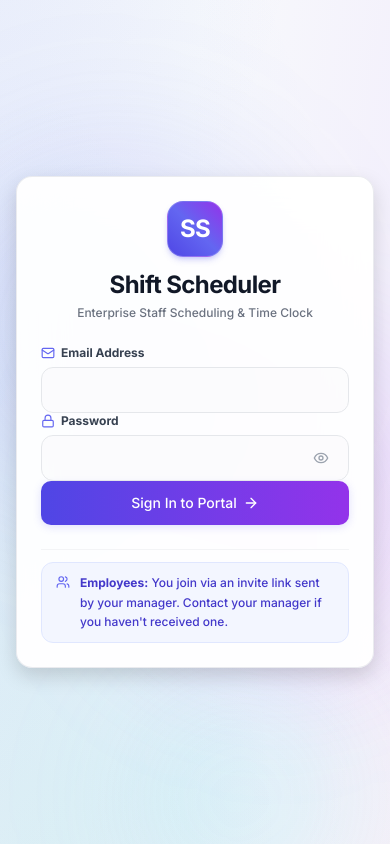
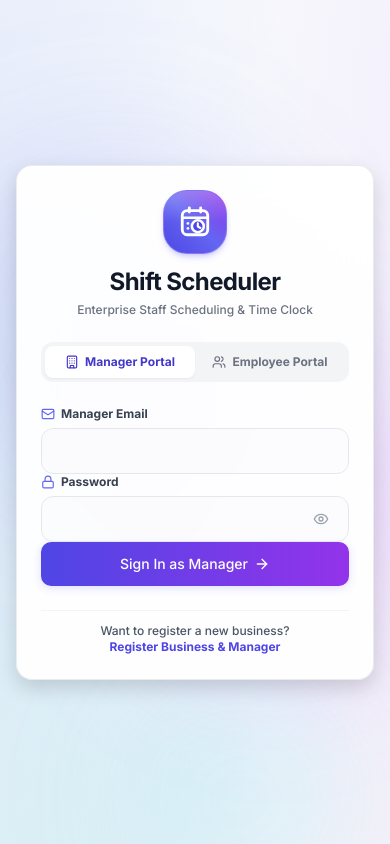
Before and after one commit to DIPanjan198/Sheduler, a React (Vite) app in the folder frontend/: page / in a window 390 px wide. Built offline with nearby package versions, Linux system fonts and the light colour scheme.

Commit message:
Update logo, navbar design, and Indian phone number formatting

```diff
--- a/frontend/src/App.tsx
+++ b/frontend/src/App.tsx
@@ -18,6 +18,7 @@ import { NoticeBoardView } from './components/notice/NoticeBoardView';
 import { LoginPage } from './pages/LoginPage';
 import { RegisterPage } from './pages/RegisterPage';
 import { AcceptInvitePage } from './pages/AcceptInvitePage';
+import { Logo } from './components/ui/Logo';
 
 const MainContent: React.FC = () => {
   const { user, toast, clearToast, isLoading } = useAuth();
@@ -63,9 +64,7 @@ const MainContent: React.FC = () => {
       <div className="min-h-screen flex items-center justify-center relative overflow-hidden">
         <AnimatedBackground />
         <div className="text-center space-y-4 relative z-10">
-          <div className="w-16 h-16 rounded-2xl bg-gradient-to-tr from-indigo-600 via-indigo-500 to-purple-600 animate-bounce mx-auto flex items-center justify-center text-white font-extrabold text-xl shadow-xl shadow-indigo-500/30 border border-white/20">
-            SS
-          </div>
+          <Logo size="xl" className="animate-bounce mx-auto" />
           <p className="text-xs text-slate-500 font-semibold tracking-widest uppercase">Loading Shift Scheduler...</p>
         </div>
       </div>
--- a/frontend/src/components/navigation/Navbar.tsx
+++ b/frontend/src/components/navigation/Navbar.tsx
@@ -4,6 +4,7 @@ import { useAuth } from '../../contexts/AuthContext';
 import { api } from '../../services/api';
 import { NotificationItem } from '../../types';
 import { useDataSync } from '../../hooks/useDataSync';
+import { Logo } from '../ui/Logo';
 
 interface NavbarProps {
   setActiveTab?: (tab: string) => void;
@@ -46,125 +47,123 @@ export const Navbar: React.FC<NavbarProps> = ({ setActiveTab }) => {
   const isManager = user?.role === 'MANAGER';
 
   return (
-    <header className="bg-white/90 backdrop-blur-md border-b border-gray-200/80 sticky top-0 z-30 shadow-sm transition-all duration-300">
-      <div className="max-w-7xl mx-auto px-3 sm:px-6 lg:px-8 h-16 flex items-center justify-between">
+    <header className="sticky top-0 z-30 bg-white/80 backdrop-blur-xl border-b border-slate-200/70 shadow-[0_2px_12px_-4px_rgba(0,0,0,0.04)] transition-all duration-300">
+      <div className="max-w-7xl mx-auto px-4 sm:px-6 lg:px-8 h-16 flex items-center justify-between gap-4">
 
-        {/* Left: Brand Logo & Business Info */}
-        <div className="flex items-center gap-2.5 sm:gap-3 min-w-0 flex-1 pr-2">
+        {/* Left: Brand & Organization Info */}
+        <div className="flex items-center gap-3 min-w-0">
           {/* Logo Badge */}
-          <div
+          <button
             onClick={() => setActiveTab && setActiveTab(isManager ? 'calendar' : 'schedule')}
-            className="w-9 h-9 sm:w-10 sm:h-10 rounded-xl bg-gradient-to-tr from-indigo-600 via-indigo-500 to-purple-600 text-white font-extrabold flex items-center justify-center shadow-md shadow-indigo-500/20 shrink-0 text-sm sm:text-base border border-white/20 active-press cursor-pointer"
+            className="group flex items-center gap-2.5 focus:outline-none"
             title="Go to main dashboard"
           >
-            <span className="tracking-tight">SS</span>
-          </div>
+            <Logo size="md" className="transition-all duration-200 group-hover:scale-105 active-press" />
+            <div className="hidden sm:block text-left">
+              <span className="text-[10px] font-extrabold uppercase tracking-widest text-indigo-600">Shift Scheduler</span>
+              <h2 className="text-sm font-bold text-slate-800 leading-tight truncate -mt-0.5">
+                {business?.name || 'Workspace'}
+              </h2>
+            </div>
+          </button>
 
-          {/* Business Name & Role Details */}
-          <div className="min-w-0 flex-1">
-            <div className="flex items-center gap-2 min-w-0">
-              <h1 className="font-bold text-gray-900 text-xs sm:text-base leading-tight truncate tracking-tight">
-                {business?.name || 'Shift Scheduler'}
-              </h1>
+          {/* Vertical subtle divider */}
+          <div className="hidden sm:block h-6 w-px bg-slate-200" />
 
-              {/* Gradient Role Badge */}
-              <span className={`inline-flex items-center gap-1 text-[9px] sm:text-[10px] font-extrabold px-2 py-0.5 rounded-full uppercase tracking-wider shrink-0 shadow-xs ${
-                isManager
-                  ? 'bg-gradient-to-r from-purple-600 to-indigo-600 text-white ring-1 ring-purple-400/30'
-                  : 'bg-gradient-to-r from-teal-500 to-emerald-600 text-white ring-1 ring-teal-400/30'
-              }`}>
-                {isManager && <Shield className="w-2.5 h-2.5 fill-current" />}
-                {user?.role || 'STAFF'}
-              </span>
-            </div>
+          {/* Role & Timezone Pill */}
+          <div className="flex items-center gap-2 min-w-0">
+            {/* Mobile business name */}
+            <span className="sm:hidden text-xs font-bold text-slate-800 truncate max-w-[120px]">
+              {business?.name || 'Workspace'}
+            </span>
 
-            {/* Timezone & Live Status */}
-            <div className="flex items-center gap-1.5 text-[10px] sm:text-xs text-gray-500 mt-0.5 min-w-0">
-              <div className="flex items-center gap-1 truncate">
-                <Clock className="w-3 h-3 text-indigo-500 shrink-0" />
-                <span className="truncate font-medium text-gray-600">{business?.timezone || 'America/New_York'}</span>
-              </div>
-              <span className="hidden sm:inline-block text-gray-300">•</span>
-              <div className="hidden sm:flex items-center gap-1 text-emerald-600 font-semibold shrink-0">
-                <span className="w-1.5 h-1.5 rounded-full bg-emerald-500 animate-pulse"></span>
-                <span className="text-[10px]">Live</span>
-              </div>
+            {/* Role Badge */}
+            <span className={`inline-flex items-center gap-1.5 px-2.5 py-1 rounded-full text-[11px] font-bold tracking-wide shadow-xs ${
+              isManager
+                ? 'bg-purple-50 text-purple-700 border border-purple-200/80'
+                : 'bg-emerald-50 text-emerald-700 border border-emerald-200/80'
+            }`}>
+              <span className={`w-1.5 h-1.5 rounded-full ${isManager ? 'bg-purple-500' : 'bg-emerald-500'}`} />
+              {isManager ? 'Manager' : 'Employee'}
+            </span>
+
+            {/* Timezone (Desktop) */}
+            <div className="hidden md:flex items-center gap-1.5 text-xs text-slate-500 bg-slate-100/70 border border-slate-200/60 px-2.5 py-1 rounded-full">
+              <Clock className="w-3.5 h-3.5 text-slate-400" />
+              <span className="font-medium">{business?.timezone || 'America/New_York'}</span>
             </div>
           </div>
         </div>
 
-        {/* Right: Notifications & User Profile */}
-        <div className="flex items-center gap-1.5 sm:gap-2.5 shrink-0">
+        {/* Right: Actions & User Info */}
+        <div className="flex items-center gap-2 sm:gap-3 shrink-0">
 
-          {/* Notification Bell Container with Ref for Click-Outside Detection */}
+          {/* Notifications Button & Dropdown */}
           <div className="relative" ref={bellContainerRef}>
             <button
               onClick={() => setShowBellMenu(!showBellMenu)}
-              className={`p-2 sm:p-2.5 text-gray-600 hover:text-indigo-600 hover:bg-indigo-50/80 rounded-xl transition-all duration-200 relative min-h-[40px] min-w-[40px] flex items-center justify-center border ${
-                showBellMenu ? 'border-indigo-200 bg-indigo-50 text-indigo-600' : 'border-transparent hover:border-indigo-100'
-              } active-press`}
-              title="Notifications Log"
+              className={`relative p-2.5 rounded-xl transition-all duration-200 flex items-center justify-center ${
+                showBellMenu
+                  ? 'bg-indigo-50 text-indigo-600 ring-2 ring-indigo-500/20'
+                  : 'text-slate-500 hover:text-indigo-600 hover:bg-slate-100/80'
+              }`}
+              title="Notifications"
             >
-              <Bell className="w-5 h-5 transition-transform duration-200 hover:scale-110" />
+              <Bell className="w-5 h-5" />
               {notifications.length > 0 && (
-                <span className="absolute -top-1 -right-1 bg-rose-500 text-white text-[9px] font-extrabold min-w-[18px] h-[18px] px-1 rounded-full flex items-center justify-center ring-2 ring-white shadow-sm animate-pulse-subtle">
+                <span className="absolute top-1.5 right-1.5 bg-rose-500 text-white text-[10px] font-black min-w-[18px] h-[18px] px-1 rounded-full flex items-center justify-center shadow-sm border-2 border-white">
                   {notifications.length > 9 ? '9+' : notifications.length}
                 </span>
               )}
             </button>
 
-            {/* Notifications Log Dropdown Popover */}
+            {/* Popover */}
             {showBellMenu && (
               <>
-                {/* Full backdrop overlay */}
                 <div
                   className="fixed inset-0 z-40 bg-black/10 backdrop-blur-xs"
                   onClick={() => setShowBellMenu(false)}
                 />
 
-                <div className="fixed sm:absolute left-3 right-3 sm:left-auto sm:right-0 top-16 sm:top-auto sm:mt-2 w-auto sm:w-88 bg-white rounded-card shadow-lifted border border-gray-100 py-0 z-50 overflow-hidden animate-fadeIn">
+                <div className="fixed sm:absolute left-3 right-3 sm:left-auto sm:right-0 top-16 sm:top-full sm:mt-2 w-auto sm:w-88 bg-white/95 backdrop-blur-xl rounded-2xl shadow-xl border border-slate-200/80 z-50 overflow-hidden animate-fadeIn">
 
                   {/* Header */}
-                  <div className="px-4 py-3 bg-gradient-to-r from-gray-50 to-indigo-50/40 border-b border-gray-100 flex items-center justify-between">
+                  <div className="px-4 py-3 bg-slate-50/80 border-b border-slate-100 flex items-center justify-between">
                     <div className="flex items-center gap-2">
-                      <div className="p-1 bg-indigo-100 text-indigo-600 rounded-md">
-                        <Sparkles className="w-3.5 h-3.5" />
-                      </div>
-                      <span className="font-bold text-xs text-gray-800 uppercase tracking-wider">Notifications Log</span>
+                      <Sparkles className="w-4 h-4 text-indigo-500" />
+                      <span className="font-bold text-xs text-slate-800 tracking-tight">Notifications</span>
                     </div>
-
                     <div className="flex items-center gap-2">
-                      <span className="text-[11px] bg-indigo-50 text-indigo-700 font-bold px-2 py-0.5 rounded-full border border-indigo-100">
-                        {notifications.length} Total
+                      <span className="text-[10px] bg-indigo-50 text-indigo-700 font-bold px-2 py-0.5 rounded-full border border-indigo-100">
+                        {notifications.length}
                       </span>
                       <button
                         onClick={() => setShowBellMenu(false)}
-                        className="p-1 text-gray-400 hover:text-gray-600 hover:bg-gray-100 rounded-md transition-colors"
-                        title="Close popover"
+                        className="text-slate-400 hover:text-slate-600 p-0.5 rounded-md"
                       >
                         <X className="w-4 h-4" />
                       </button>
                     </div>
                   </div>
 
-                  {/* Body List */}
-                  <div className="max-h-72 overflow-y-auto divide-y divide-gray-50">
+                  {/* List */}
+                  <div className="max-h-80 overflow-y-auto divide-y divide-slate-100">
                     {notifications.length === 0 ? (
-                      <div className="p-6 text-center text-xs text-gray-400 space-y-1">
-                        <Bell className="w-6 h-6 text-gray-300 mx-auto mb-2 opacity-50" />
-                        <p className="font-medium text-gray-500">No notifications sent yet</p>
-                        <p className="text-[11px] text-gray-400">Updates on shifts, swaps & time off will appear here.</p>
+                      <div className="p-8 text-center text-xs text-slate-400 space-y-1">
+                        <Bell className="w-8 h-8 text-slate-300 mx-auto mb-2 stroke-[1.5]" />
+                        <p className="font-semibold text-slate-600">All caught up</p>
+                        <p className="text-[11px] text-slate-400">Shift updates & notifications appear here.</p>
                       </div>
                     ) : (
                       notifications.map(n => (
-                        <div key={n.id} className="p-3.5 hover:bg-indigo-50/30 transition-colors text-xs space-y-1">
-                          <div className="flex items-center justify-between text-gray-400">
-                            <span className="font-bold text-indigo-600 bg-indigo-50 px-1.5 py-0.5 rounded text-[10px]">
+                        <div key={n.id} className="p-3.5 hover:bg-indigo-50/40 transition-colors text-xs space-y-1">
+                          <div className="flex items-center justify-between">
+                            <span className="font-bold text-indigo-600 bg-indigo-50 px-2 py-0.5 rounded-md text-[10px]">
                               {n.type}
                             </span>
-                            <span className="text-[10px] text-gray-400 font-mono">{n.channel}</span>
+                            <span className="text-[10px] text-slate-400 font-medium">{n.channel}</span>
                           </div>
-                          <p className="text-gray-700 font-medium leading-snug break-words">
+                          <p className="text-slate-700 font-medium leading-snug">
                             {n.payload.message || JSON.stringify(n.payload)}
                           </p>
                         </div>
@@ -176,36 +175,32 @@ export const Navbar: React.FC<NavbarProps> = ({ setActiveTab }) => {
             )}
           </div>
 
-          {/* User Profile Summary Pill */}
-          <div className="flex items-center gap-2 pl-2 sm:pl-2.5 border-l border-gray-200/80">
-
-            {/* Avatar Circle */}
-            <div className="w-9 h-9 rounded-full bg-gradient-to-br from-indigo-500 via-indigo-600 to-purple-600 text-white font-bold text-xs flex items-center justify-center shadow-md shadow-indigo-500/20 ring-2 ring-indigo-100 shrink-0 select-none">
+          {/* User Profile Card */}
+          <div className="flex items-center gap-2.5 pl-2 sm:pl-3 border-l border-slate-200/80">
+            <div className="w-9 h-9 rounded-xl bg-gradient-to-br from-indigo-500 to-purple-600 text-white font-bold text-xs flex items-center justify-center shadow-sm shadow-indigo-500/20 ring-2 ring-white">
               {user?.firstName?.[0]}{user?.lastName?.[0]}
             </div>
 
-            {/* Profile Info (Desktop) */}
-            <div className="hidden md:block text-left min-w-0 max-w-[140px]">
-              <div className="text-xs font-bold text-gray-900 truncate leading-tight">
+            <div className="hidden sm:block text-left max-w-[130px]">
+              <p className="text-xs font-bold text-slate-800 truncate leading-tight">
                 {user?.firstName} {user?.lastName}
-              </div>
-              <div className="text-[10px] text-gray-500 truncate mt-0.5 font-medium">
+              </p>
+              <p className="text-[11px] text-slate-400 truncate mt-0.5 font-medium">
                 {user?.email}
-              </div>
+              </p>
             </div>
 
-            {/* Logout Button */}
+            {/* Logout Icon Button */}
             <button
               onClick={() => {
                 setShowBellMenu(false);
                 logout();
               }}
-              className="p-2 text-gray-400 hover:text-rose-600 hover:bg-rose-50 rounded-xl transition-all duration-200 min-h-[40px] min-w-[40px] flex items-center justify-center active-press"
-              title="Log out"
+              className="p-2 text-slate-400 hover:text-rose-600 hover:bg-rose-50/80 rounded-xl transition-all duration-200"
+              title="Sign Out"
             >
               <LogOut className="w-4 h-4" />
             </button>
-
           </div>
 
         </div>
--- /dev/null
+++ b/frontend/src/components/ui/Logo.tsx
@@ -0,0 +1,70 @@
+import React from 'react';
+
+interface LogoProps {
+  size?: 'sm' | 'md' | 'lg' | 'xl';
+  className?: string;
+}
+
+export const Logo: React.FC<LogoProps> = ({ size = 'md', className = '' }) => {
+  const sizeMap = {
+    sm: 'w-8 h-8 rounded-xl',
+    md: 'w-10 h-10 rounded-2xl',
+    lg: 'w-12 h-12 rounded-2xl',
+    xl: 'w-16 h-16 rounded-3xl'
+  };
+
+  const svgSizes = {
+    sm: 18,
+    md: 22,
+    lg: 26,
+    xl: 34
+  };
+
+  const iconDimension = svgSizes[size];
+
+  return (
+    <div
+      className={`relative inline-flex items-center justify-center bg-gradient-to-tr from-indigo-600 via-indigo-500 to-purple-600 shadow-md shadow-indigo-500/25 border border-white/20 select-none overflow-hidden ${sizeMap[size]} ${className}`}
+    >
+      {/* Subtle shine highlight */}
+      <div className="absolute inset-0 bg-gradient-to-b from-white/25 via-transparent to-transparent pointer-events-none" />
+
+      {/* Modern Schedule + Clock Badge SVG Icon */}
+      <svg
+        width={iconDimension}
+        height={iconDimension}
+        viewBox="0 0 24 24"
+        fill="none"
+        xmlns="http://www.w3.org/2000/svg"
+        className="relative z-10 text-white drop-shadow-xs"
+      >
+        {/* Calendar Frame */}
+        <rect
+          x="3"
+          y="4"
+          width="18"
+          height="17"
+          rx="3.5"
+          stroke="currentColor"
+          strokeWidth="2"
+          strokeLinecap="round"
+          strokeLinejoin="round"
+        />
+        {/* Calendar Top Pins */}
+        <line x1="8" y1="2" x2="8" y2="5" stroke="currentColor" strokeWidth="2" strokeLinecap="round" />
+        <line x1="16" y1="2" x2="16" y2="5" stroke="currentColor" strokeWidth="2" strokeLinecap="round" />
+        {/* Top Header Line */}
+        <line x1="3" y1="9" x2="21" y2="9" stroke="currentColor" strokeWidth="1.75" strokeLinecap="round" />
+
+        {/* Clock/Shift Circle Accent */}
+        <circle cx="14" cy="15" r="4.2" fill="#4f46e5" stroke="white" strokeWidth="1.8" />
+        {/* Clock Hands */}
+        <path d="M14 13V15.2L15.8 16.2" stroke="white" strokeWidth="1.5" strokeLinecap="round" strokeLinejoin="round" />
+
+        {/* Schedule mini dots */}
+        <circle cx="7" cy="13" r="1" fill="currentColor" opacity="0.9" />
+        <circle cx="7" cy="16.5" r="1" fill="currentColor" opacity="0.9" />
+      </svg>
+    </div>
+  );
+};
--- a/frontend/src/pages/LoginPage.tsx
+++ b/frontend/src/pages/LoginPage.tsx
@@ -1,7 +1,8 @@
 import React, { useState } from 'react';
 import { useAuth } from '../contexts/AuthContext';
 import { Button } from '../components/ui/Button';
-import { Lock, Mail, Eye, EyeOff, ArrowRight, Users } from 'lucide-react';
+import { Lock, Mail, Eye, EyeOff, ArrowRight, Users, Building } from 'lucide-react';
+import { Logo } from '../components/ui/Logo';
 
 interface LoginPageProps {
   onNavigateRegister: () => void;
@@ -9,6 +10,7 @@ interface LoginPageProps {
 
 export const LoginPage: React.FC<LoginPageProps> = ({ onNavigateRegister }) => {
   const { login } = useAuth();
+  const [portalMode, setPortalMode] = useState<'manager' | 'employee'>('manager');
   const [email, setEmail] = useState('');
   const [password, setPassword] = useState('');
   const [showPassword, setShowPassword] = useState(false);
@@ -41,13 +43,45 @@ export const LoginPage: React.FC<LoginPageProps> = ({ onNavigateRegister }) => {
 
         {/* Brand Header */}
         <div className="text-center space-y-3">
-          <div className="w-14 h-14 rounded-2xl bg-gradient-to-tr from-indigo-600 via-indigo-500 to-purple-600 text-white font-extrabold text-2xl flex items-center justify-center mx-auto shadow-md shadow-indigo-500/25 border border-white/20">
-            <span className="tracking-tight">SS</span>
-          </div>
+          <Logo size="xl" className="mx-auto" />
           <div>
             <h1 className="text-2xl sm:text-3xl font-extrabold text-gray-900 tracking-tight">Shift Scheduler</h1>
             <p className="text-xs text-gray-500 mt-1 font-medium">Enterprise Staff Scheduling & Time Clock</p>
           </div>
+        </div>
+
+        {/* Segmented Switcher: Manager vs Employee */}
+        <div className="flex bg-gray-100 p-1 rounded-xl">
+          <button
+            type="button"
+            onClick={() => {
+              setPortalMode('manager');
+              setErrorMsg('');
+            }}
+            className={`flex-1 py-2 text-xs font-bold rounded-lg transition-all flex items-center justify-center gap-1.5 ${
+              portalMode === 'manager'
+                ? 'bg-white text-indigo-700 shadow-sm'
+                : 'text-gray-500 hover:text-gray-800'
+            }`}
+          >
+            <Building className="w-3.5 h-3.5" />
+            <span>Manager Portal</span>
+          </button>
+          <button
+            type="button"
+            onClick={() => {
+              setPortalMode('employee');
+              setErrorMsg('');
+            }}
+            className={`flex-1 py-2 text-xs font-bold rounded-lg transition-all flex items-center justify-center gap-1.5 ${
+              portalMode === 'employee'
+                ? 'bg-white text-indigo-700 shadow-sm'
+                : 'text-gray-500 hover:text-gray-800'
+            }`}
+          >
+            <Users className="w-3.5 h-3.5" />
+            <span>Employee Portal</span>
+          </button>
         </div>
 
         {errorMsg && (
@@ -61,7 +95,7 @@ export const LoginPage: React.FC<LoginPageProps> = ({ onNavigateRegister }) => {
           <div>
             <label className="block text-xs font-bold text-gray-700 mb-1.5 flex items-center gap-1.5">
               <Mail className="w-3.5 h-3.5 text-indigo-500" />
-              Email Address
+              {portalMode === 'manager' ? 'Manager Email' : 'Employee Email'}
             </label>
             <input
               type="email"
@@ -97,18 +131,38 @@ export const LoginPage: React.FC<LoginPageProps> = ({ onNavigateRegister }) => {
           </div>
 
           <Button type="submit" className="w-full py-3 bg-gradient-to-r from-indigo-600 to-purple-600 hover:from-indigo-700 hover:to-purple-700 shadow-md shadow-indigo-500/20 text-sm font-extrabold" isLoading={isLoading}>
-            <span>Sign In to Portal</span>
+            <span>{portalMode === 'manager' ? 'Sign In as Manager' : 'Sign In as Employee'}</span>
             <ArrowRight className="w-4 h-4 ml-1.5" />
           </Button>
         </form>
 
-        <div className="pt-3 border-t border-gray-100">
-          <div className="flex items-start gap-2.5 bg-indigo-50/70 border border-indigo-100 rounded-xl px-3.5 py-2.5">
-            <Users className="w-3.5 h-3.5 text-indigo-500 mt-0.5 shrink-0" />
-            <p className="text-xs text-indigo-700 font-medium leading-relaxed">
-              <span className="font-bold">Employees:</span> You join via an invite link sent by your manager. Contact your manager if you haven't received one.
-            </p>
-          </div>
+        <div className="pt-3 border-t border-gray-100 space-y-3">
+          {portalMode === 'manager' ? (
+            <div className="text-center">
+              <p className="text-xs text-gray-600 font-medium">
+                Want to register a new business?{' '}
+                <button
+                  type="button"
+                  onClick={onNavigateRegister}
+                  className="font-extrabold text-indigo-600 hover:text-indigo-700 hover:underline transition-colors"
+                >
+                  Register Business & Manager
+                </button>
+              </p>
+            </div>
+          ) : (
+            <div className="flex items-start gap-2.5 bg-amber-50/80 border border-amber-200/70 rounded-xl px-3.5 py-3">
+              <Users className="w-4 h-4 text-amber-600 mt-0.5 shrink-0" />
+              <div className="space-y-1">
+                <p className="text-xs font-bold text-amber-900">
+                  Employee Self-Registration is Disabled
+                </p>
+                <p className="text-[11px] text-amber-700 leading-relaxed font-medium">
+                  Employees cannot self-register. Your manager must send you an invitation link to your email to activate and set your password.
+                </p>
+              </div>
+            </div>
+          )}
         </div>
 
       </div>
```
Also changed, not shown: frontend/src/components/team/TeamView.tsx (+36 -10 lines), frontend/src/pages/RegisterPage.tsx (+23 -6 lines), frontend/public/favicon.svg (added).
